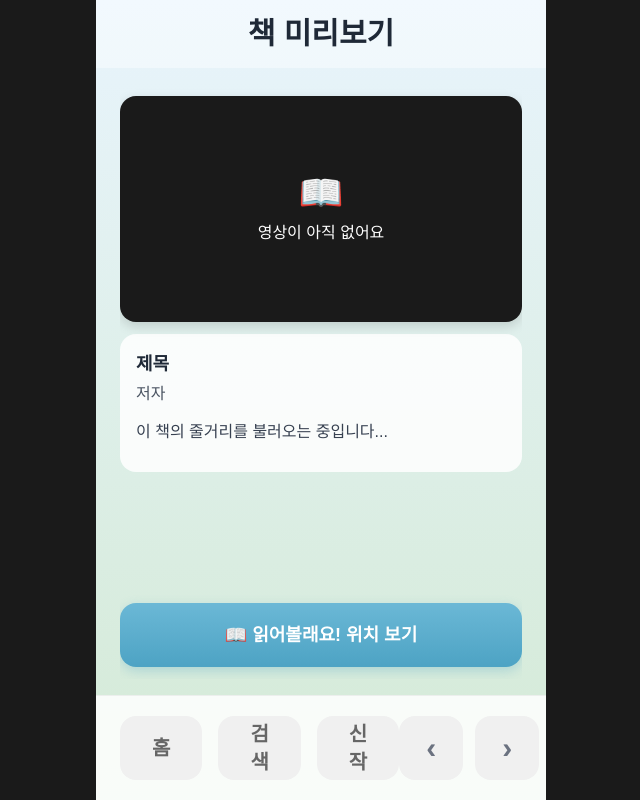
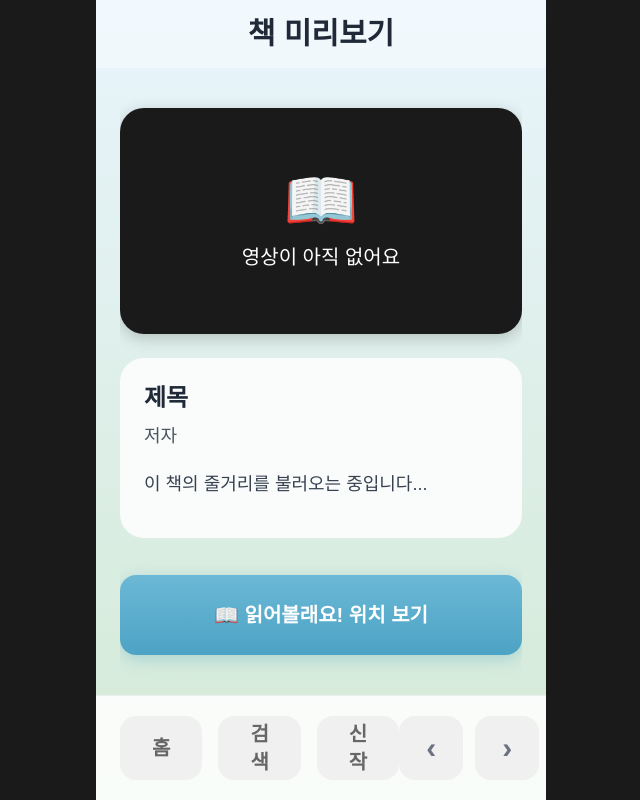
Before and after one commit to Villion-inc/Smart-DID, a React (Vite) app in the folder library-did-main/packages/frontend/: page /pip/1 in a window 1280 px wide. Shown: the whole page, without its empty margins (319-959 px from the left). Built offline with nearby package versions, Linux system fonts and the light colour scheme; no server answers; a web font is replaced by a local one.

Commit message:
fix: 책 상세 페이지 UI 요소 크기 증가 (어린이용)
Made-with: Cursor

```diff
--- a/library-did-main/packages/frontend/src/pages/admin/AdminLayout.tsx
+++ b/library-did-main/packages/frontend/src/pages/admin/AdminLayout.tsx
@@ -1,10 +1,12 @@
 import { useNavigate, useLocation } from 'react-router-dom';
+import { useEffect, useState } from 'react';
+
+const ASPECT_RATIO = 9 / 16;
 
 /**
  * Admin 공통 레이아웃 - DID 스타일과 통일
- * - 파스텔 그라데이션 배경
- * - 깔끔한 헤더
- * - 하단 네비게이션
+ * - 세로 화면: 화면 꽉 채움
+ * - 가로 화면: 9:16 비율 유지하며 중앙 배치
  */
 export function AdminLayout({
   children,
@@ -19,19 +21,35 @@ export function AdminLayout({
   const isVideos = location.pathname === '/admin/videos';
   const isRecommend = location.pathname === '/admin/recommend';
 
+  const [isLandscape, setIsLandscape] = useState(false);
+
+  useEffect(() => {
+    const checkOrientation = () => {
+      setIsLandscape(window.innerWidth > window.innerHeight);
+    };
+    checkOrientation();
+    window.addEventListener('resize', checkOrientation);
+    return () => window.removeEventListener('resize', checkOrientation);
+  }, []);
+
   return (
     <div
-      className="relative mx-auto flex flex-col overflow-hidden"
+      className="fixed inset-0 flex items-center justify-center"
+      style={{ background: isLandscape ? '#1a1a1a' : 'transparent' }}
+    >
+      <div
+        className="flex flex-col overflow-hidden"
         style={{
-        width: 450,
-        height: 780,
           fontFamily: 'Pretendard, sans-serif',
           background: 'linear-gradient(180deg, #F0F4F8 0%, #E8ECF0 100%)',
+          width: isLandscape ? `calc(100vh * ${ASPECT_RATIO})` : '100%',
+          height: '100%',
+          maxWidth: '100%',
         }}
       >
         {/* Header */}
         <header
-        className="relative flex h-14 w-full shrink-0 items-center justify-center"
+          className="relative flex w-full shrink-0 items-center justify-center px-4 py-4 sm:py-5"
           style={{ background: 'rgba(45, 55, 72, 0.95)' }}
         >
           {/* 뒤로가기 버튼 - 절대 위치 */}
@@ -39,13 +57,13 @@ export function AdminLayout({
             <button
               type="button"
               onClick={() => navigate('/admin/dashboard')}
-            className="absolute left-4 text-sm font-medium text-white/80 hover:text-white"
+              className="absolute left-4 text-base font-medium text-white/80 hover:text-white sm:text-lg"
             >
               ← 뒤로
             </button>
           )}
           {/* 제목 - 항상 중앙 */}
-        <h1 className="text-lg font-bold text-white">{title}</h1>
+          <h1 className="text-xl font-bold text-white sm:text-2xl">{title}</h1>
         </header>
 
         {/* Main content */}
@@ -55,7 +73,7 @@ export function AdminLayout({
 
         {/* Bottom navigation */}
         <footer
-        className="flex h-14 w-full shrink-0 items-center justify-center gap-2 px-4"
+          className="flex w-full shrink-0 items-center justify-center gap-3 px-4 py-4 sm:gap-4 sm:px-6 sm:py-5"
           style={{
             background: 'rgba(255,255,255,0.9)',
             borderTop: '1px solid rgba(0,0,0,0.08)',
@@ -64,7 +82,7 @@ export function AdminLayout({
           <button
             type="button"
             onClick={() => navigate('/admin/dashboard')}
-          className="flex h-10 flex-1 items-center justify-center rounded-xl text-sm font-semibold transition active:scale-95"
+            className="flex h-12 flex-1 items-center justify-center rounded-xl text-base font-semibold transition active:scale-95 sm:h-14 sm:text-lg"
             style={{
               background: isDashboard ? '#2D3748' : '#F0F0F0',
               color: isDashboard ? '#fff' : '#666',
@@ -75,7 +93,7 @@ export function AdminLayout({
           <button
             type="button"
             onClick={() => navigate('/admin/videos')}
-          className="flex h-10 flex-1 items-center justify-center rounded-xl text-sm font-semibold transition active:scale-95"
+            className="flex h-12 flex-1 items-center justify-center rounded-xl text-base font-semibold transition active:scale-95 sm:h-14 sm:text-lg"
             style={{
               background: isVideos ? '#2D3748' : '#F0F0F0',
               color: isVideos ? '#fff' : '#666',
@@ -86,7 +104,7 @@ export function AdminLayout({
           <button
             type="button"
             onClick={() => navigate('/admin/recommend')}
-          className="flex h-10 flex-1 items-center justify-center rounded-xl text-sm font-semibold transition active:scale-95"
+            className="flex h-12 flex-1 items-center justify-center rounded-xl text-base font-semibold transition active:scale-95 sm:h-14 sm:text-lg"
             style={{
               background: isRecommend ? '#2D3748' : '#F0F0F0',
               color: isRecommend ? '#fff' : '#666',
@@ -96,5 +114,6 @@ export function AdminLayout({
           </button>
         </footer>
       </div>
+    </div>
   );
 }
--- a/library-did-main/packages/frontend/src/pages/did/DidV2BookDetail.tsx
+++ b/library-did-main/packages/frontend/src/pages/did/DidV2BookDetail.tsx
@@ -84,14 +84,14 @@ export function DidV2BookDetail() {
 
   return (
     <DidV2Layout title={bookDetail?.title || '책 미리보기'}>
-      <div className="flex flex-1 flex-col overflow-auto py-3">
+      <div className="flex flex-1 flex-col overflow-auto py-4 sm:py-6">
         {/* Video player */}
         <div
-          className="relative w-full shrink-0 overflow-hidden rounded-2xl"
+          className="relative w-full shrink-0 overflow-hidden rounded-3xl"
           style={{
             aspectRatio: '16/9',
             background: '#1a1a1a',
-            boxShadow: '0 4px 12px rgba(0,0,0,0.15)',
+            boxShadow: '0 4px 16px rgba(0,0,0,0.2)',
           }}
         >
           {resolvedVideoUrl && videoStatus === 'READY' ? (
@@ -112,10 +112,10 @@ export function DidV2BookDetail() {
                   <button
                     type="button"
                     onClick={handleReplay}
-                    className="flex h-16 w-16 items-center justify-center rounded-full bg-white/90 shadow-lg transition-transform active:scale-90"
+                    className="flex h-20 w-20 items-center justify-center rounded-full bg-white/90 shadow-lg transition-transform active:scale-90 sm:h-24 sm:w-24"
                   >
                     <svg
-                      className="h-7 w-7 translate-x-0.5 text-gray-800"
+                      className="h-10 w-10 translate-x-0.5 text-gray-800 sm:h-12 sm:w-12"
                       fill="currentColor"
                       viewBox="0 0 24 24"
                     >
@@ -126,16 +126,16 @@ export function DidV2BookDetail() {
               )}
             </>
           ) : (
-            <div className="flex h-full w-full flex-col items-center justify-center gap-2 text-white">
+            <div className="flex h-full w-full flex-col items-center justify-center gap-3 text-white">
               {videoStatus === 'QUEUED' || videoStatus === 'GENERATING' ? (
                 <>
-                  <span className="text-4xl">🎬</span>
-                  <span className="text-sm sm:text-base">영상 생성 중...</span>
+                  <span className="text-6xl">🎬</span>
+                  <span className="text-lg sm:text-xl">영상 생성 중...</span>
                 </>
               ) : (
                 <>
-                  <span className="text-4xl">📖</span>
-                  <span className="text-sm sm:text-base">영상이 아직 없어요</span>
+                  <span className="text-6xl">📖</span>
+                  <span className="text-lg sm:text-xl">영상이 아직 없어요</span>
                 </>
               )}
             </div>
@@ -144,28 +144,29 @@ export function DidV2BookDetail() {
 
         {/* Book Info Card */}
         <div
-          className="mt-3 w-full shrink-0 rounded-2xl p-4"
+          className="mt-5 w-full shrink-0 rounded-3xl p-5 sm:mt-6 sm:p-6"
           style={{ background: 'rgba(255,255,255,0.85)' }}
         >
           {/* Title & Author */}
-          <div className="mb-3 flex items-start gap-3">
+          <div className="mb-4 flex items-start gap-4 sm:gap-5">
             {/* Cover Image */}
             {bookDetail?.coverImageUrl && (
               <div
-                className="h-24 w-16 shrink-0 rounded-lg sm:h-28 sm:w-20"
+                className="h-32 w-22 shrink-0 rounded-xl sm:h-36 sm:w-24"
                 style={{
                   background: `url(${bookDetail.coverImageUrl}) center/cover no-repeat`,
-                  boxShadow: '0 2px 6px rgba(0,0,0,0.15)',
+                  boxShadow: '0 3px 10px rgba(0,0,0,0.15)',
+                  width: '5.5rem',
                 }}
               />
             )}
             <div className="min-w-0 flex-1">
-              <h2 className="text-base font-bold text-gray-800 line-clamp-2 sm:text-lg">
+              <h2 className="text-xl font-bold text-gray-800 line-clamp-2 sm:text-2xl">
                 {bookDetail?.title || '제목'}
               </h2>
-              <p className="mt-1 text-sm text-gray-600 sm:text-base">{bookDetail?.author || '저자'}</p>
+              <p className="mt-2 text-base text-gray-600 sm:text-lg">{bookDetail?.author || '저자'}</p>
               {/* Publisher & Year */}
-              <p className="mt-0.5 text-xs text-gray-500 sm:text-sm">
+              <p className="mt-1 text-sm text-gray-500 sm:text-base">
                 {bookDetail?.publisher}
                 {bookDetail?.publishedYear ? ` · ${bookDetail.publishedYear}년` : ''}
               </p>
@@ -173,15 +174,15 @@ export function DidV2BookDetail() {
           </div>
 
           {/* Summary */}
-          <p className="text-sm leading-relaxed text-gray-700 line-clamp-3 sm:text-base">
+          <p className="text-base leading-relaxed text-gray-700 line-clamp-3 sm:text-lg">
             {bookDetail?.summary || '이 책의 줄거리를 불러오는 중입니다...'}
           </p>
 
           {/* Tags & Availability */}
-          <div className="mt-3 flex flex-wrap items-center gap-2">
+          <div className="mt-4 flex flex-wrap items-center gap-3">
             {bookDetail?.category && (
               <span
-                className="rounded-full px-3 py-1 text-xs font-medium text-gray-700 sm:text-sm"
+                className="rounded-full px-4 py-1.5 text-sm font-medium text-gray-700 sm:px-5 sm:py-2 sm:text-base"
                 style={{ background: 'rgba(107, 184, 214, 0.2)' }}
               >
                 #{bookDetail.category}
@@ -189,7 +190,7 @@ export function DidV2BookDetail() {
             )}
             {bookDetail?.isAvailable !== undefined && (
               <span
-                className={`rounded-full px-3 py-1 text-xs font-medium sm:text-sm ${
+                className={`rounded-full px-4 py-1.5 text-sm font-medium sm:px-5 sm:py-2 sm:text-base ${
                   bookDetail.isAvailable
                     ? 'bg-green-100 text-green-700'
                     : 'bg-red-100 text-red-700'
@@ -204,12 +205,12 @@ export function DidV2BookDetail() {
         {/* Location Info Preview */}
         {(bookDetail?.shelfCode || bookDetail?.callNumber) && (
           <div
-            className="mt-3 w-full shrink-0 rounded-2xl p-3"
+            className="mt-4 w-full shrink-0 rounded-2xl p-4 sm:mt-5 sm:p-5"
             style={{ background: 'rgba(255,255,255,0.7)' }}
           >
-            <div className="flex items-center justify-between text-sm sm:text-base">
+            <div className="flex items-center justify-between text-base sm:text-lg">
               <span className="text-gray-600">📍 위치</span>
-              <span className="font-medium text-gray-800">
+              <span className="font-semibold text-gray-800">
                 {bookDetail?.shelfCode || bookDetail?.callNumber}
               </span>
             </div>
@@ -217,14 +218,14 @@ export function DidV2BookDetail() {
         )}
 
         {/* Action button */}
-        <div className="mt-auto shrink-0 pt-3">
+        <div className="mt-auto shrink-0 pt-4 sm:pt-5">
           <button
             type="button"
             onClick={() => navigate(`/did/location/${bookId}`)}
-            className="flex h-14 w-full items-center justify-center rounded-2xl text-base font-bold text-white transition active:scale-[0.98] sm:h-16 sm:text-lg"
+            className="flex h-16 w-full items-center justify-center rounded-2xl text-lg font-bold text-white transition active:scale-[0.98] sm:h-20 sm:text-xl"
             style={{
               background: 'linear-gradient(180deg, #6BB8D6 0%, #4DA3C4 100%)',
-              boxShadow: '0 4px 12px rgba(77, 163, 196, 0.3)',
+              boxShadow: '0 4px 16px rgba(77, 163, 196, 0.35)',
             }}
           >
             📖 읽어볼래요! 위치 보기
```
Lines whose indentation alone changed are shown as unchanged.
